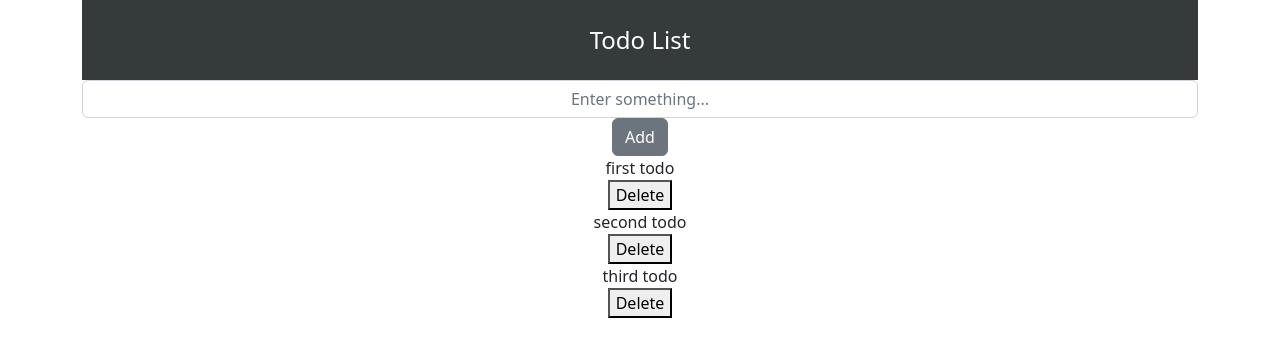
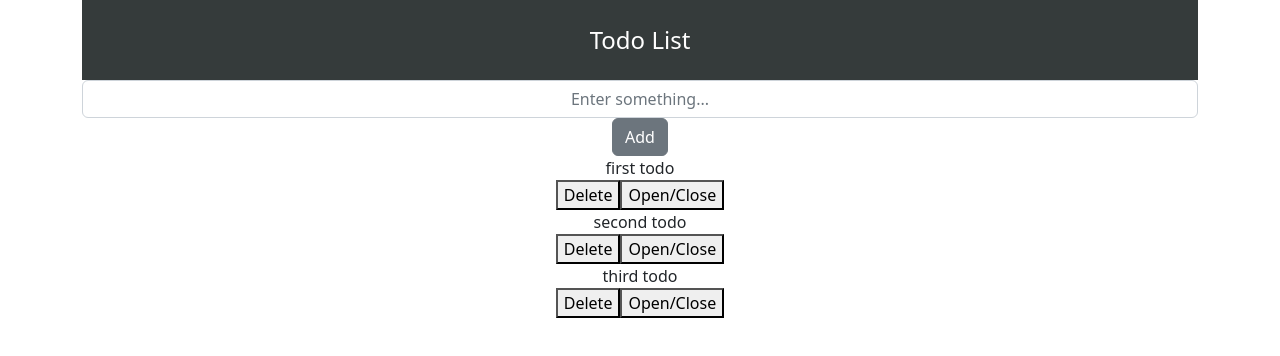
Before and after one commit to VladimirRM/Seo-soul-do, a React (Create React App) app: page / in a window 1280 px wide. Shown: the top 356 px of the page. Built offline with nearby package versions, Linux system fonts and the light colour scheme.

Commit message:
add button statustodo

```diff
--- a/src/components/TodoList/TodoList.js
+++ b/src/components/TodoList/TodoList.js
@@ -10,6 +10,7 @@ const TodoList = ({todo,setTodo}) => {
         <div key={item.id}>
           <div>{item.title}</div>
           <button onClick={()=>deleteTodo(item.id)}>Delete</button>
+          <button onClick={()=>statusTodo(item.id)}>Open/Close</button>
         </div>
       ))}
 
```
